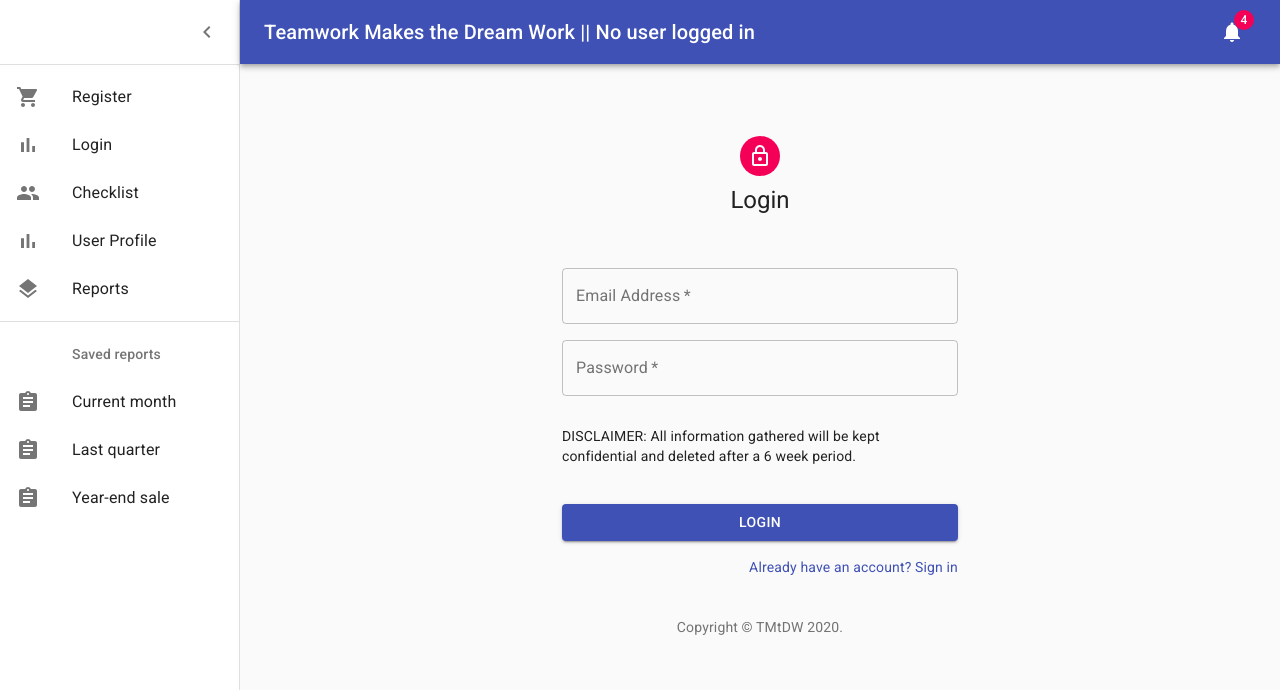
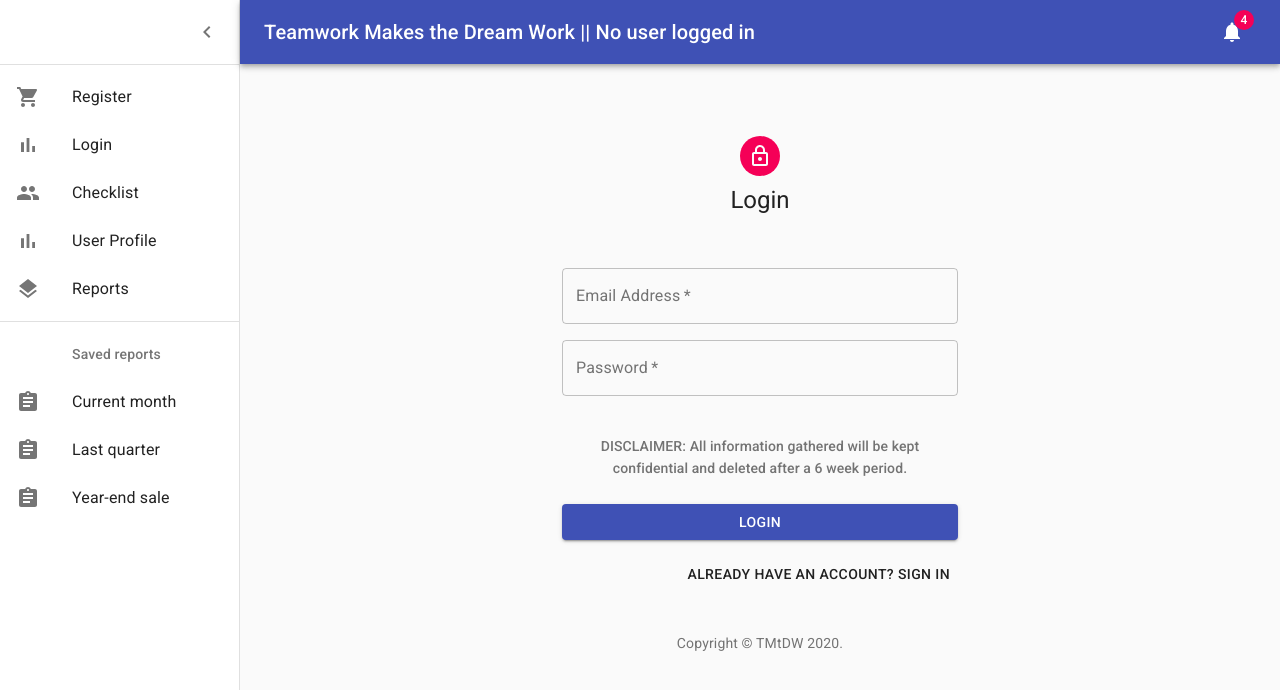
Before and after one commit to seanmortimer/cohort4-group, a React (Create React App) app in the folder front-end/: page / in a window 1280 px wide. Shown: the top 690 px of the page. Built offline with nearby package versions, Linux system fonts and the light colour scheme; what aws-amplify would draw is missing.

Commit message:
Already have Account & Sign In buttons working

```diff
--- a/front-end/src/components/AdminDash/AdminDash.js
+++ b/front-end/src/components/AdminDash/AdminDash.js
@@ -24,8 +24,11 @@ const useStyles = makeStyles((theme) => ({
     textAlign: 'center'
   },
   submit: {
-    margin: theme.spacing(3, 0, 2),
+    marginTop: 25,
   },
+  textField: {
+    padding: 10
+  }
 }));
 
 export default function AdminDash() {
@@ -34,10 +37,27 @@ export default function AdminDash() {
   const [endDate, setEndDate] = useState('')
   const [queryData, setQueryData] = useState([])
 
+
   const handleForm = (e) => {
     setStartDate(document.getElementById('start_date').value)
     setEndDate(document.getElementById('end_date').value)
   }
+
+
+  var d = new Date();
+  let year = d.getFullYear()
+  let month = d.getMonth() + 1
+  let day = d.getDate()
+
+  if (month<10){
+    month = `0${month}`
+  }
+
+  if (day < 10) {
+    day = `0${day}`
+  }
+
+  let dateStamp = `${year}-${month}-${day}`
 
   const handleSubmit = async (e) => {
     let url = 'https://9ynldka4jk.execute-api.ca-central-1.amazonaws.com/dev/fetch-data'
@@ -45,6 +65,7 @@ export default function AdminDash() {
     data = await data.json();
     setQueryData(data.body)
   }
+
 
   const handleCurrentDaySubmit = async (e) => {
     let url = 'https://9ynldka4jk.execute-api.ca-central-1.amazonaws.com/dev/fetch-data'
@@ -54,18 +75,24 @@ export default function AdminDash() {
     setQueryData(data.body)
   }
 
+
   const handleDelete = async (e) => {
     let url = 'https://9ynldka4jk.execute-api.ca-central-1.amazonaws.com/dev/fetch-data'
     let url2 = 'https://9ynldka4jk.execute-api.ca-central-1.amazonaws.com/dev/delete'
 
     var d = new Date();
+    let day = d.getDate()
     let year = d.getFullYear()
     let month = d.getMonth()
+
     if (month<10){
       month = `0${month}`
     }
 
-    let day = d.getDate()
+    if (day<10){
+      day = `0${day}`
+    }
+
     let deletionStamp = `${year}-${month}-${day}`
     let data = await fetch(`${url}?Start_Date='2020-03-05'&End_Date=${deletionStamp}`);
     data = await data.json();
@@ -77,15 +104,6 @@ export default function AdminDash() {
     })
   }
 
-  var d = new Date();
-  let year = d.getFullYear()
-  let month = d.getMonth() + 1
-  if (month<10){
-    month = `0${month}`
-  }
-
-  let day = d.getDate()
-  let dateStamp = `${year}-${month}-${day}`
 
 
   return (
@@ -98,7 +116,6 @@ export default function AdminDash() {
       </Typography>
       <form className={classes.form} noValidate onChange={handleForm}>
         <Grid container spacing={2}>
-          <Grid item xs={12}>
             <TextField
               id="start_date"
               label="Select start date"
@@ -109,8 +126,6 @@ export default function AdminDash() {
                 shrink: true,
               }}
             />
-          </Grid>
-          <Grid item xs={12}>
             <TextField
               id="end_date"
               label="Select end date"
@@ -121,7 +136,6 @@ export default function AdminDash() {
                 shrink: true,
               }}
             />
-          </Grid>
         </Grid>
         <Button
           type="button"
@@ -151,7 +165,7 @@ export default function AdminDash() {
           onClick={handleDelete}
         // disabled={!errorMsg.isValid}
         >
-          Delete
+          Delete Previous Month
             </Button>
       </form>
       <ol>
@@ -159,7 +173,6 @@ export default function AdminDash() {
           // console.log(item)
           return <AdminDisplay item={item}
             key={item.key}
-          // key={Object.keys(queryData)}
           />
         })}
       </ol>
--- a/front-end/src/components/Confirmation/Confirmation.js
+++ b/front-end/src/components/Confirmation/Confirmation.js
@@ -14,12 +14,13 @@ const useStyles = makeStyles((theme) => ({
         display: 'flex',
         flexDirection: 'column',
         alignItems: 'center',
+        textAlign: 'center'
     },
     avatar: {
         margin: theme.spacing(1),
         backgroundColor: theme.palette.secondary.main,
     },
-    form: {
+    message: {
         width: '100%', // Fix IE 11 issue.
         marginTop: theme.spacing(3),
     },
@@ -46,7 +47,7 @@ export default function Confirmation(props) {
                         <Avatar className={classes.avatar}>
                             <LockOutlinedIcon />
                         </Avatar>
-                        <Typography component="h1" variant="h5">
+                        <Typography className={classes.message} component="h1" variant="h5">
                             Please confirm your e-mail! A verification link as been sent.
                         </Typography>
                         <Button
--- a/front-end/src/components/Login/Login.js
+++ b/front-end/src/components/Login/Login.js
@@ -1,17 +1,13 @@
 import React, { useState } from 'react';
-import Avatar from '@material-ui/core/Avatar';
-import Button from '@material-ui/core/Button';
-import CssBaseline from '@material-ui/core/CssBaseline';
-import TextField from '@material-ui/core/TextField';
-import Link from '@material-ui/core/Link';
-import Grid from '@material-ui/core/Grid';
-import Box from '@material-ui/core/Box';
+import {
+  Avatar, Button, CssBaseline, TextField, Grid, Box, Typography,
+  Container, Link
+} from '@material-ui/core';
 import LockOutlinedIcon from '@material-ui/icons/LockOutlined';
-import Typography from '@material-ui/core/Typography';
 import { makeStyles } from '@material-ui/core/styles';
-import Container from '@material-ui/core/Container';
 import { Auth } from 'aws-amplify'
 import { validateEmail, validatePass } from '../../business/helpers'
+import Register from '../Register/Register'
 
 const useStyles = makeStyles((theme) => ({
   paper: {
@@ -31,11 +27,14 @@ const useStyles = makeStyles((theme) => ({
   submit: {
     margin: theme.spacing(3, 0, 2),
   },
+  disclaimer: {
+    textAlign: 'center',
+    marginTop: theme.spacing(3),
+  }
 }));
 
 export default function Login(props) {
   const classes = useStyles();
-  const [cogMsg, setCogMsg] = useState('')
 
   const [userForm, setUserForm] = useState({
     email: '',
@@ -48,6 +47,8 @@ export default function Login(props) {
     password: '',
   })
 
+  const [page, setPage] = useState(null)
+
   const handleForm = (e) => {
     e.preventDefault();
     const form = { ...userForm };
@@ -55,12 +56,11 @@ export default function Login(props) {
     setUserForm(form);
   }
 
+  const clearErrorState = () => {
+    setErrorMsg('')
+  }
   // COGNITO STUFF
   // to do: make sure if user has not confirmed their e-mail, they cannot log in yet.
-
-  const clearErrorState = () => {
-    setCogMsg('')
-  }
 
   const handleSubmit = async (e) => {
     clearErrorState()
@@ -82,12 +82,104 @@ export default function Login(props) {
       catch (error) {
         // setCogMsg(error)
         console.log('Error signing in: ', error)
-        if (error.code === "NotAuthorizedException")
+        if (error.code === "NotAuthorizedException") {
           setErrorMsg({ message: error.message })
-        // setErrorMsg({message: 'Please enter a valid e-mail and password'})
+        }
+        else if (error.code === "UserNotConfirmedException") {
+          setErrorMsg({ message: 'Please confirm your e-mail address to log in' })
+        }
       }
     }
   }
+
+  const handleRegisterBtn = () => {
+    setPage('register')
+  }
+
+  if (page === null) {
+    return (
+      <Container component="main" maxWidth="xs">
+        <CssBaseline />
+        <div className={classes.paper}>
+          <Avatar className={classes.avatar}>
+            <LockOutlinedIcon />
+          </Avatar>
+          <Typography component="h1" variant="h5">
+            Login
+    </Typography>
+          <p>{errorMsg.message}</p>
+          <form className={classes.form} noValidate onChange={handleForm}>
+            <Grid container spacing={2}>
+              <Grid item xs={12}>
+                <TextField
+                  variant="outlined"
+                  required
+                  fullWidth
+                  id="email"
+                  label="Email Address"
+                  name="email"
+                  autoComplete="email"
+                  error={!!errorMsg.email}
+                  helperText={errorMsg.email}
+                />
+              </Grid>
+              <Grid item xs={12}>
+                <TextField
+                  variant="outlined"
+                  required
+                  fullWidth
+                  name="password"
+                  label="Password"
+                  type="text"
+                  id="password"
+                  autoComplete="current-password"
+                  error={!!errorMsg.password}
+                  helperText={errorMsg.password}
+                />
+              </Grid>
+              <Grid item xs={12}>
+                <Typography className={classes.disclaimer}
+                  variant='subtitle2'
+                  color="textSecondary"
+                >
+                  DISCLAIMER: All information gathered will be kept confidential
+                  and deleted after a 6 week period.
+            </Typography>
+              </Grid>
+            </Grid>
+            <Button
+              type="submit"
+              name="login"
+              fullWidth
+              variant="contained"
+              color="primary"
+              className={classes.submit}
+              onClick={handleSubmit}
+            >
+              Login
+      </Button>
+            <Grid container justify="flex-end">
+              <Grid item>
+                <Button onClick={handleRegisterBtn}>
+                  Already have an account? Sign in
+          </Button>
+              </Grid>
+            </Grid>
+          </form>
+        </div>
+        <Box mt={5} />
+      </Container>
+    )
+  }
+  if (page === 'register') {
+    setPage(<Register onChecklistSuccess={props.onChecklistSuccess} />)
+  }
+
+  return (
+    <div>
+      {page}
+    </div>
+  );
 
   // OLD API STUFF
   // const handleSubmit = async (e) => {
@@ -120,73 +212,4 @@ export default function Login(props) {
   //     // console.log(props.onLoginSuccess)
   //   }
   // };
-
-  return (
-    <Container component="main" maxWidth="xs">
-      <CssBaseline />
-      <div className={classes.paper}>
-        <Avatar className={classes.avatar}>
-          <LockOutlinedIcon />
-        </Avatar>
-        <Typography component="h1" variant="h5">
-          Login
-        </Typography>
-        {/* <p>{cogMsg.message}</p> */}
-        <p>{errorMsg.message}</p>
-        <form className={classes.form} noValidate onChange={handleForm}>
-          <Grid container spacing={2}>
-            <Grid item xs={12}>
-              <TextField
-                variant="outlined"
-                required
-                fullWidth
-                id="email"
-                label="Email Address"
-                name="email"
-                autoComplete="email"
-                error={!!errorMsg.email}
-                helperText={errorMsg.email}
-              />
-            </Grid>
-            <Grid item xs={12}>
-              <TextField
-                variant="outlined"
-                required
-                fullWidth
-                name="password"
-                label="Password"
-                type="text"
-                id="password"
-                autoComplete="current-password"
-                error={!!errorMsg.password}
-                helperText={errorMsg.password}
-              />
-            </Grid>
-            <Grid item xs={12}>
-              <p>DISCLAIMER: All information gathered will be kept confidential and deleted after a 6 week period.</p>
-            </Grid>
-          </Grid>
-          <Button
-            type="submit"
-            name="loogin"
-            fullWidth
-            variant="contained"
-            color="primary"
-            className={classes.submit}
-            onClick={handleSubmit}
-          >
-            Login
-          </Button>
-          <Grid container justify="flex-end">
-            <Grid item>
-              <Link href="#" variant="body2">
-                Already have an account? Sign in
-              </Link>
-            </Grid>
-          </Grid>
-        </form>
-      </div>
-      <Box mt={5} />
-    </Container>
-  );
 }
--- a/front-end/src/components/Register/Register.js
+++ b/front-end/src/components/Register/Register.js
@@ -1,21 +1,15 @@
 import React, { useState } from 'react';
-import Avatar from '@material-ui/core/Avatar';
-import Button from '@material-ui/core/Button';
-import CssBaseline from '@material-ui/core/CssBaseline';
-import TextField from '@material-ui/core/TextField';
-import FormControlLabel from '@material-ui/core/FormControlLabel';
-import Checkbox from '@material-ui/core/Checkbox';
-import Link from '@material-ui/core/Link';
-import Grid from '@material-ui/core/Grid';
-import Box from '@material-ui/core/Box';
+import {
+    Avatar, Button, CssBaseline, TextField, Grid, Box, Typography,
+    Container, Link
+} from '@material-ui/core';
 import LockOutlinedIcon from '@material-ui/icons/LockOutlined';
-import Typography from '@material-ui/core/Typography';
 import { makeStyles } from '@material-ui/core/styles';
-import Container from '@material-ui/core/Container';
 // import { postData } from '../../business/fetch';
 import { validateEmail, validatePass } from '../../business/helpers'
 import { Auth } from 'aws-amplify'
 import Confirmation from '../Confirmation/Confirmation'
+import Login from '../Login/Login'
 
 // const postUrl = 'https://9ynldka4jk.execute-api.ca-central-1.amazonaws.com/dev/store-data';
 
@@ -37,6 +31,9 @@ const useStyles = makeStyles((theme) => ({
     submit: {
         margin: theme.spacing(3, 0, 2),
     },
+    disclaimer: {
+        textAlign: 'center'
+    }
 }));
 
 export default function Register(props) {
@@ -60,7 +57,9 @@ export default function Register(props) {
     })
 
     const [cogMsg, setCogMsg] = useState('') //Cognito validation messages
-    const [page, setPage] = useState(false);
+    // const [page, setPage] = useState(false);
+    const [page, setPage] = useState(null);
+
 
     const handleForm = (e) => {
         const form = { ...userForm };
@@ -77,6 +76,7 @@ export default function Register(props) {
         const { firstName, lastName, phone, email, password } = userForm;
         let username = email
         let phone_number = '+1' + phone
+
         try {
             const signUpResponse = await Auth.signUp({
                 username,
@@ -88,7 +88,7 @@ export default function Register(props) {
                 }
             });
             console.log(signUpResponse);
-            setPage(true)
+            setPage('success')
         } catch (error) {
             setCogMsg(error)
             console.log(cogMsg)
@@ -107,25 +107,28 @@ export default function Register(props) {
             setErrorMsg(msg)
             return
         }
+
         if (!userForm.lastName) {
             msg.lastName = 'Please enter your last name'
             isValid = false
             setErrorMsg(msg)
             return
         }
+
         if (!validateEmail(userForm.email)) {
-            console.log(validateEmail(userForm.email))
             msg.email = 'Please enter an e-mail'
             isValid = false
             setErrorMsg(msg)
             return
         }
+
         if (!userForm.phone) {
             msg.phone = 'Please enter your phone number'
             isValid = false
             setErrorMsg(msg)
             return
         }
+
         if (!validatePass(userForm.password, 8)) {
             msg.password = 'Password must be at least 8 characters'
             isValid = false
@@ -139,9 +142,12 @@ export default function Register(props) {
         }
     }
 
+    const handleLoginPageSwitch = () => {
+        setPage('login')
+    }
+
     const handlePageChange = () => {
-        //If false, shows register fields, if true, moves to Checklist
-        if (page === false) {
+        if (page === null) {
             return (
                 <Container component="main" maxWidth="xs">
                     <CssBaseline />
@@ -232,7 +238,13 @@ export default function Register(props) {
                                     />
                                 </Grid>
                                 <Grid item xs={12}>
-                                    <p>DISCLAIMER: All information gathered will be kept confidential and deleted after a 6 week period.</p>
+                                    <Typography className={classes.disclaimer}
+                                        variant='subtitle2'
+                                        color="textSecondary"
+                                    >
+                                        DISCLAIMER: All information gathered will be kept confidential
+                                        and deleted after a 6 week period.
+                                        </Typography>
                                 </Grid>
                             </Grid>
                             <Button
@@ -248,9 +260,9 @@ export default function Register(props) {
             </Button>
                             <Grid container justify="flex-end">
                                 <Grid item>
-                                    <Link href="#" variant="body2">
+                                    <Button onClick={handleLoginPageSwitch}>
                                         Already have an account? Sign in
-                </Link>
+                </Button>
                                 </Grid>
                             </Grid>
                         </form>
@@ -259,9 +271,14 @@ export default function Register(props) {
                 </Container>
             )
         }
-        if (page === true) {
+        if (page === 'success') {
             return (
                 <Confirmation onChecklistSuccess={props.onChecklistSuccess} />
+            )
+        }
+        if (page === 'login') {
+            return (
+                <Login onChecklistSuccess={props.onChecklistSuccess} />
             )
         }
     }
@@ -272,158 +289,3 @@ export default function Register(props) {
         </div>
     )
 }
-
-
-// Old return stuff
-
-    // const handleSubmit = async() => {
-    //   const { firstName, lastName, ...form } = userForm;
-    //   form.fullName = `${firstName} ${lastName}`;
-    //   let test = { message: '', firstName: '', lastName: '', email: '', phone: '', password: '' }
-    //   let isValid = true
-
-    //   if (!userForm.firstName) {
-    //     test.firstName = 'Please enter your first name'
-    //     isValid = false
-    //   }
-    //   if (!userForm.lastName) {
-    //     test.lastName = 'Please enter your last name'
-    //     isValid = false
-    //   }
-    //   if (!validateEmail(userForm.email)) {
-    //     console.log('validating email')
-    //     console.log(validateEmail(userForm.email))
-    //     test.email = 'Please enter an e-mail'
-    //     isValid = false
-    //   }
-    //   if (!userForm.phone) {
-    //     test.phone = 'Please enter your phone number'
-    //     isValid = false
-    //   }
-    //   if (!validatePass(userForm.password, 8)) {
-    //     test.password = 'Password must be at least 8 characters'
-    //     isValid = false
-    //   }
-    //   setErrorMsg(test)
-    //   if (isValid) {
-    //     let data;
-    //     data = await postData(postUrl, form);
-    //     console.log(data['email']);
-    //     props.onLoginSuccess(data);
-    //   }
-    // };
-
-    // return (
-        // <Container component="main" maxWidth="xs">
-        //   <CssBaseline />
-        //   <div className={classes.paper}>
-        //     <Avatar className={classes.avatar}>
-        //       <LockOutlinedIcon />
-        //     </Avatar>
-        //     <Typography component="h1" variant="h5">
-        //       Sign up
-        //     </Typography>
-        //     <p>{cogMsg.message}</p>
-        //     <form
-        //       className={classes.form}
-        //       noValidate
-        //       onChange={handleForm}
-        //     >
-        //       <Grid container spacing={2}>
-        //         <Grid item xs={12} sm={6}>
-        //           <TextField
-        //             autoComplete="fname"
-        //             name="firstName"
-        //             variant="outlined"
-        //             required
-        //             fullWidth
-        //             id="firstName"
-        //             label="First Name"
-        //             autoFocus
-        //             error={errorMsg.firstName ? true : false}
-        //             helperText={errorMsg.firstName}
-        //           />
-        //         </Grid>
-        //         <Grid item xs={12} sm={6}>
-        //           <TextField
-        //             variant="outlined"
-        //             required
-        //             fullWidth
-        //             id="lastName"
-        //             label="Last Name"
-        //             name="lastName"
-        //             autoComplete="lname"
-        //             error={errorMsg.lastName ? true : false}
-        //             helperText={errorMsg.lastName}
-        //           />
-        //         </Grid>
-        //         <Grid item xs={12}>
-        //           <TextField
-        //             variant="outlined"
-        //             required
-        //             fullWidth
-        //             id="email"
-        //             label="Email Address"
-        //             name="email"
-        //             autoComplete="email"
-        //             error={errorMsg.email ? true : false}
-        //             helperText={errorMsg.email}
-        //           />
-        //         </Grid>
-        //         <Grid item xs={12}>
-        //           <TextField
-        //             variant="outlined"
-        //             required
-        //             fullWidth
-        //             id="phone"
-        //             label="Phone Number"
-        //             name="phone"
-        //             autoComplete="phone"
-        //             error={errorMsg.phone ? true : false}
-        //             helperText={errorMsg.phone}
-        //           />
-        //         </Grid>
-        //         <Grid item xs={12}>
-        //           <TextField
-        //             variant="outlined"
-        //             required
-        //             fullWidth
-        //             name="password"
-        //             label="Password"
-        //             type="password"
-        //             id="password"
-        //             autoComplete="current-password"
-        //             error={errorMsg.password ? true : false}
-        //             helperText={errorMsg.password}
-        //           />
-        //         </Grid>
-        //         <Grid item xs={12}>
-        //           <FormControlLabel
-        //             control={<Checkbox value="allowExtraEmails" color="primary" />}
-        //             label="I want to receive inspiration, marketing promotions and updates via email."
-        //           />
-        //         </Grid>
-        //       </Grid>
-        //       <Button
-        //         type="button"
-        //         fullWidth
-        //         variant="contained"
-        //         color="primary"
-        //         className={classes.submit}
-        //         onClick={handleSubmit}
-        //       >
-        //         Sign Up
-        //       </Button>
-        //       <Grid container justify="flex-end">
-        //         <Grid item>
-        //           <Link href="#" variant="body2">
-        //             Already have an account? Sign in
-        //           </Link>
-        //         </Grid>
-        //       </Grid>
-        //     </form>
-        //   </div>
-        //   <Box mt={5} />
-        // </Container>
-    // );
-// }
```
Also changed, not shown: front-end/src/components/UserPage/UserPage.js (+7 -3 lines), 1 other file (tests, documents, lock files or other folders).
